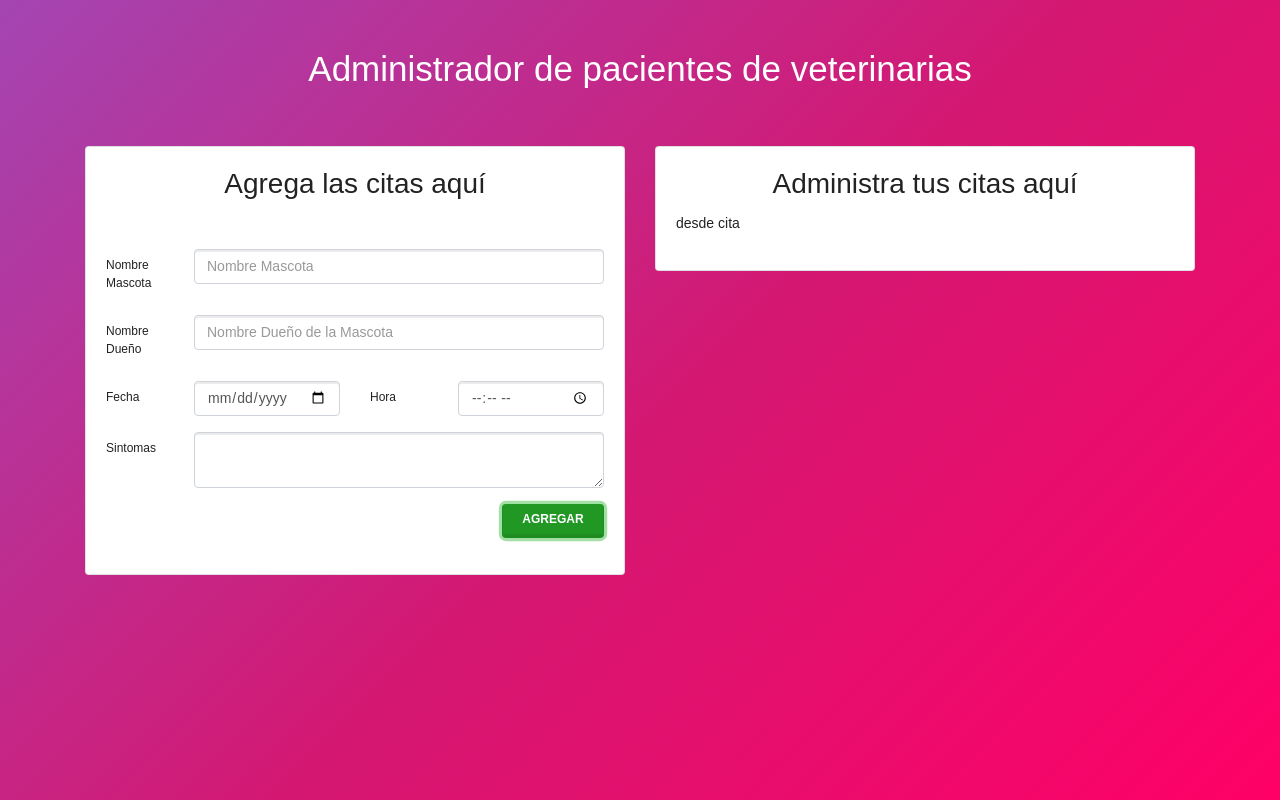
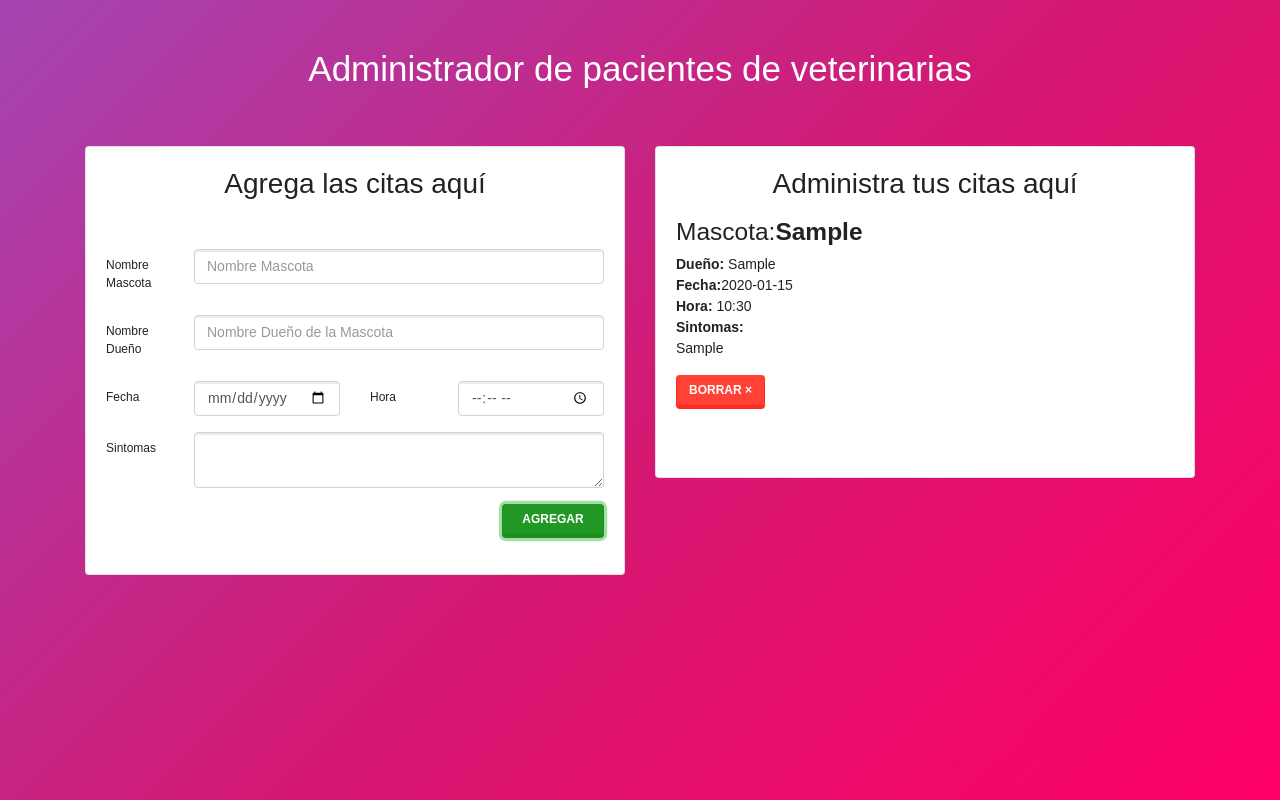
Before and after one commit to Isai-gomez/Administrador_De_Veterinaria, a React (Create React App) app: page / in a window 1280 px wide. Both pictures are taken after typing "Sample", "Sample", "2020-01-15", "10:30", "Sample" into the empty fields and a click on the button "AGREGAR". Built offline with nearby package versions, Linux system fonts and the light colour scheme.

Commit message:
Mostrando informacion de la cita

```diff
--- a/src/component/Cita.js
+++ b/src/component/Cita.js
@@ -1,7 +1,34 @@
 import React, { Component } from "react";
 class Cita extends Component {
   render() {
-    return <p>desde cita</p>;
+    const { fecha, hora, mascota, propietario, sintomas } = this.props.info;
+    return (
+      <div className="media mt-3">
+        <div className="media-body">
+          <h3 className="mt-0">
+            Mascota:
+            <span>{mascota}</span>
+          </h3>
+          <p className="card-text">
+            <span>Dueño: </span>
+            {propietario}
+          </p>
+          <p className="card-text">
+            <span> Fecha:</span>
+            {fecha}
+          </p>
+          <p className="card-text">
+            <span> Hora: </span>
+            {hora}
+          </p>
+          <p className="card-text">
+            <span>Sintomas: </span> <br />
+            {sintomas}
+          </p>
+          <button className="btn btn-danger">Borrar &times;</button>
+        </div>
+      </div>
+    );
   }
 }
 
```
